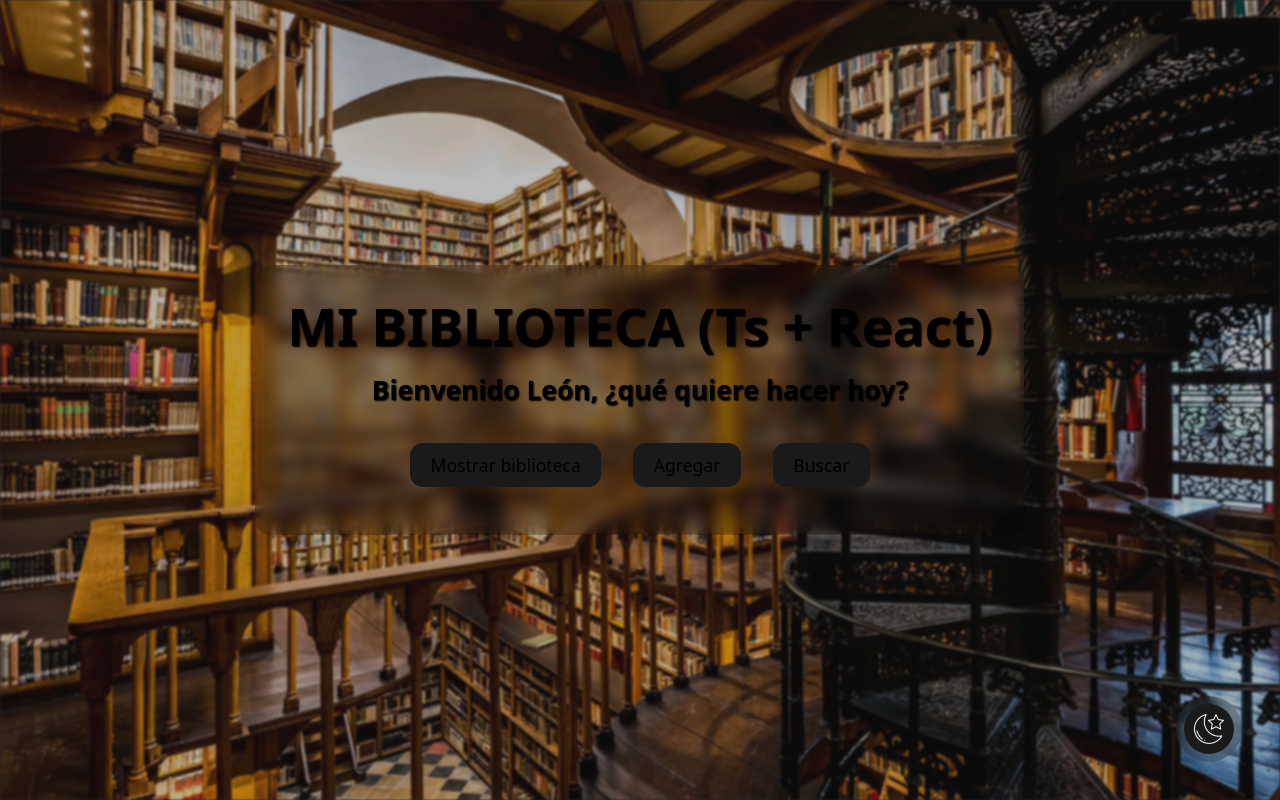
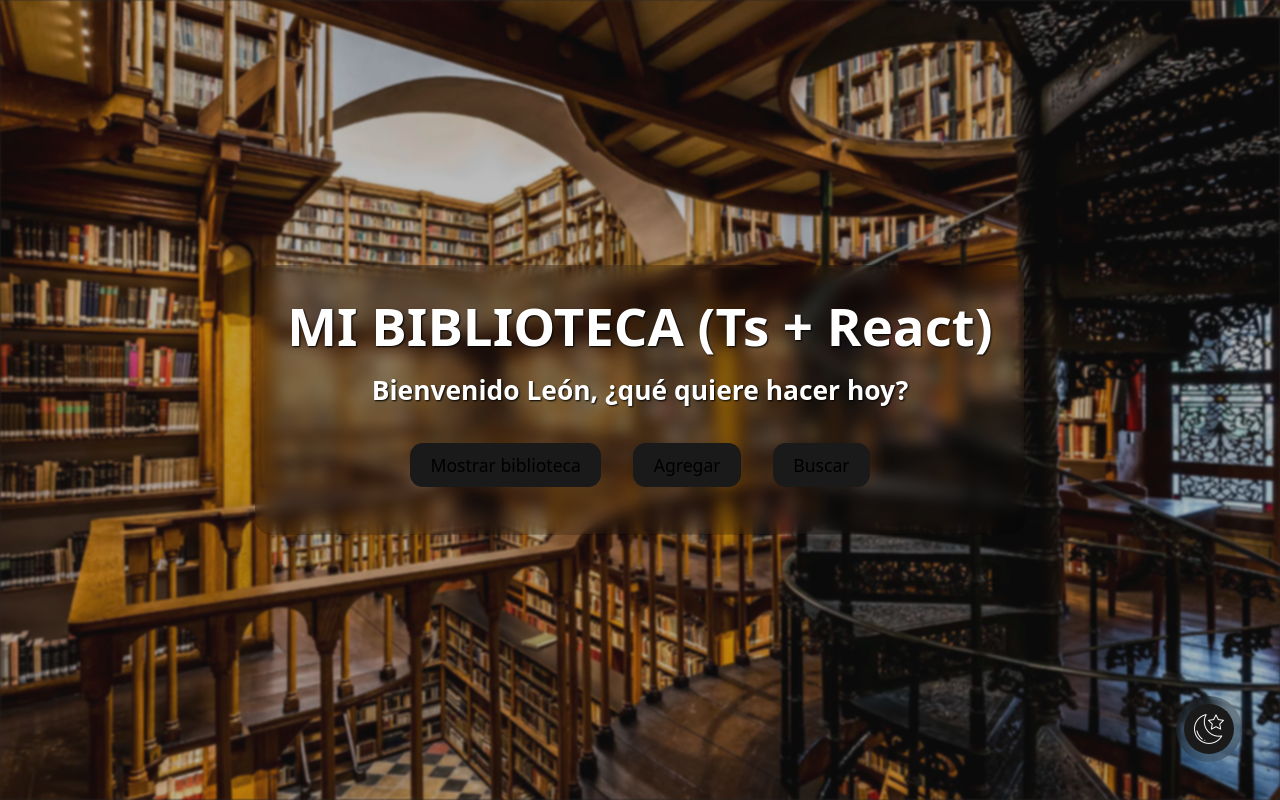
Before and after one commit to LeonGinel/Biblioteca-REACT, a React (Vite) app: page / in a window 1280 px wide. Built offline with nearby package versions, Linux system fonts and the light colour scheme.

Commit message:
problemas...

```diff
--- a/src/index.css
+++ b/src/index.css
@@ -3,6 +3,9 @@
   line-height: 1.5;
   font-weight: 400;
 
+  color-scheme: light dark;
+  --color-text: white;
+  color: var(--color-text);
   background-color: #242424;
 
   font-synthesis: none;
@@ -75,6 +78,7 @@ body {
   place-items: center; /* center en ambas direcciones */
   min-height: 100vh;
   height: auto;
+  color: var(--color-text);
   font-size: 0.8rem;
   transition: color 2s ease;
   text-shadow: 1px 1px 2px rgba(0, 0, 0, 1);
```
